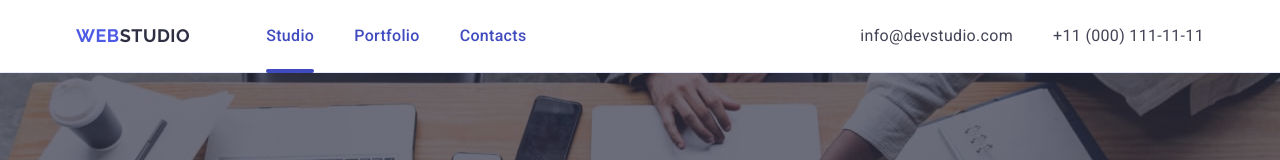
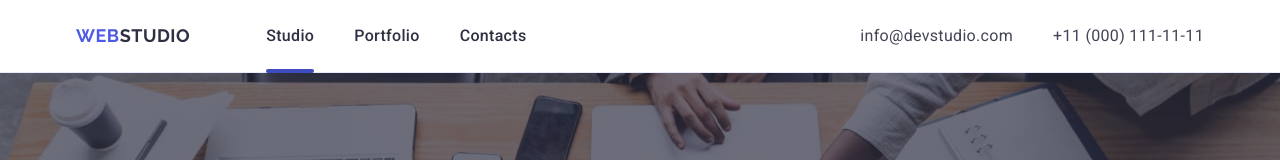
Before and after one commit to Nadiia1701/goit-markup-hw-04, a plain HTML site: page index.html in a window 1280 px wide. Shown: the top 160 px of the page. Drawn offline with nearby package versions, Linux system fonts and the light colour scheme.

Commit message:
Update style.css

```diff
--- a/css/style.css
+++ b/css/style.css
@@ -93,19 +93,22 @@ body {
 
 .menu-link {
     display: block;
-    position: relative;
     padding-top: 24px;
     padding-bottom: 24px;
     font-size: 16px;
     font-weight: 500;
     line-height: 1.5;
     letter-spacing: 0.02em;
-    transition: color 250ms cubic-bezier(0.4, 0, 0.2, 1);
-    color: #404bbf;
+    color: #2E2F42;
 }
 
 .menu-link:hover, .menu-link:focus {
     color: #404BBF;
+}
+
+.current-page {
+    position: relative;
+    transition: color 250ms cubic-bezier(0.4, 0, 0.2, 1);
 }
 
 .current-page::after {
@@ -115,14 +118,14 @@ body {
     width: 48px;
     height: 4px;
     border-radius: 2px;
-    background: #404BBF;
+    background-color: #404BBF;
     content: "";
 }
 
 .contact {
     display: flex;
+    gap: 40px;
     align-items: center;
-    gap: 40px;
     font-style: normal
 }
 
```
